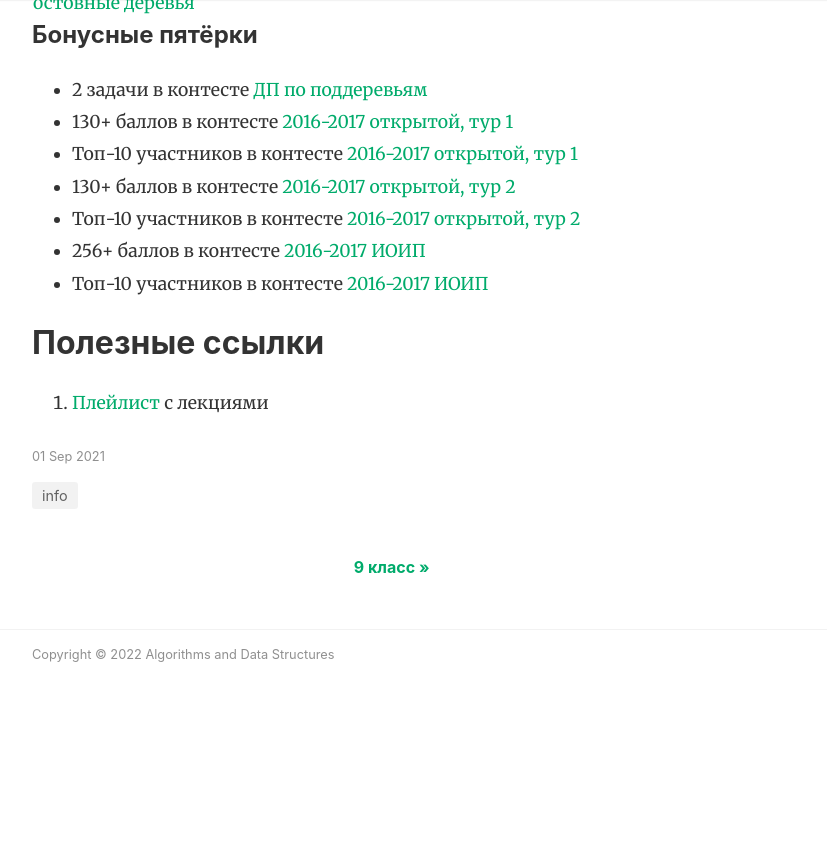
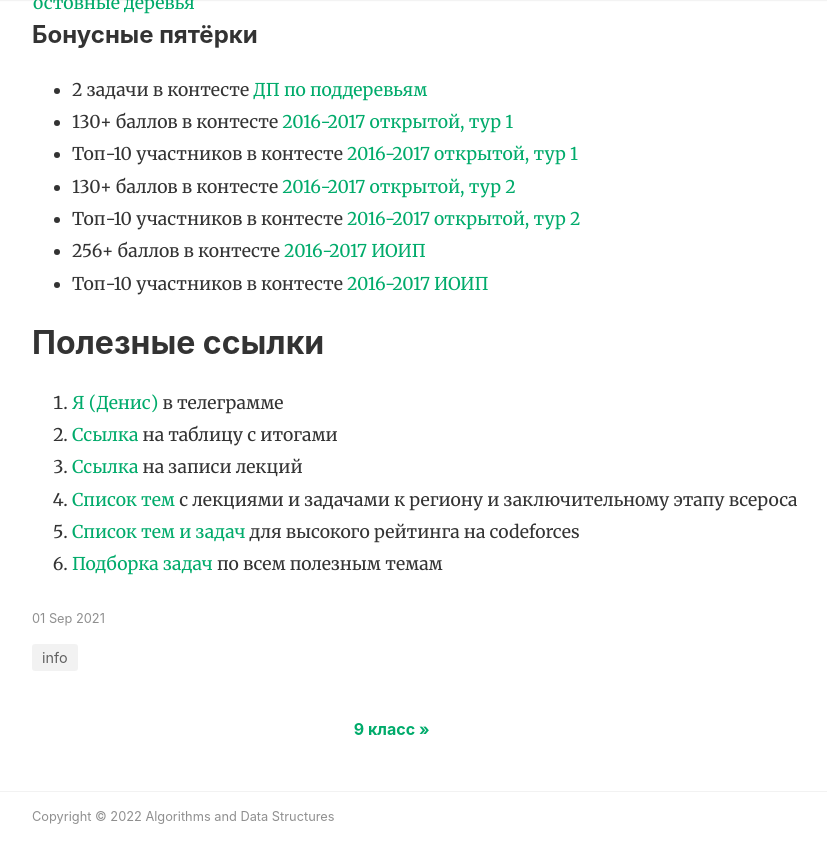
Before and after one commit to i1oveMyse1f/algo-cource-cte, a Jekyll site: the page built from _posts/2021-09-01-11-class.md, in a window 1280 px wide and 900 px high, scrolled down 2740 px. Shown: the top 863 px of the window, without its empty margins (53-880 px from the left). Built offline with Jekyll 4.4.1, drawn with Linux system fonts in a browser that asks for light colours; nearby versions of some CDN libraries; a script that is not in the unit is left out; comment, search, counter and statistics services are not loaded; before the commit the page ends 3478 px from its top, so only the background shows below that.

Commit message:
fix links

```diff
--- a/_posts/2021-09-01-11-class.md
+++ b/_posts/2021-09-01-11-class.md
@@ -76,4 +76,9 @@ toc: true
 
 ## Полезные ссылки
 
-1. [Плейлист](https://youtube.com/playlist?list=PLXKRy1QlvcjNtZ161f4BNyUTYcrlnJIhT) с лекциями
+1. [Я (Денис)](https://t.me/i_1ove_myse1f) в телеграмме
+1. [Ссылка](http://ec2-54-224-131-226.compute-1.amazonaws.com/standings/cte11-2021/) на таблицу с итогами
+1. [Ссылка](https://youtube.com/playlist?list=PLXKRy1QlvcjMrm5Blg1rj1DD6uXQzicmY) на записи лекций
+1. [Список тем](https://docs.google.com/spreadsheets/d/1p0n79rlhHRMBjddfHWMhoTMDZ7Yz3bHAjHOMjLPpCw8/edit#gid=1727586492) с лекциями и задачами к региону и заключительному этапу всероса
+1. [Список тем и задач](https://blog.shahjalalshohag.com/topic-list/) для высокого рейтинга на codeforces
+1. [Подборка задач](https://codeforces.com/blog/entry/55274) по всем полезным темам
```
